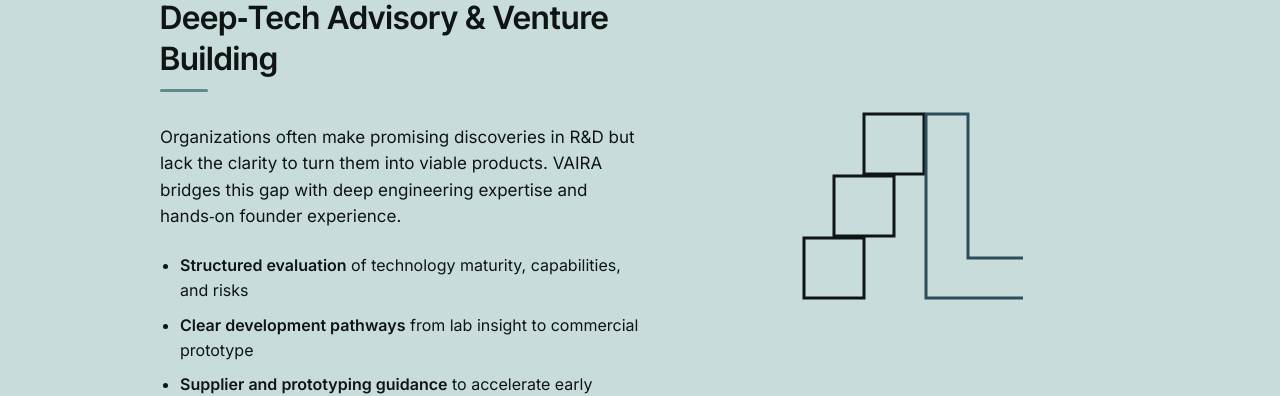
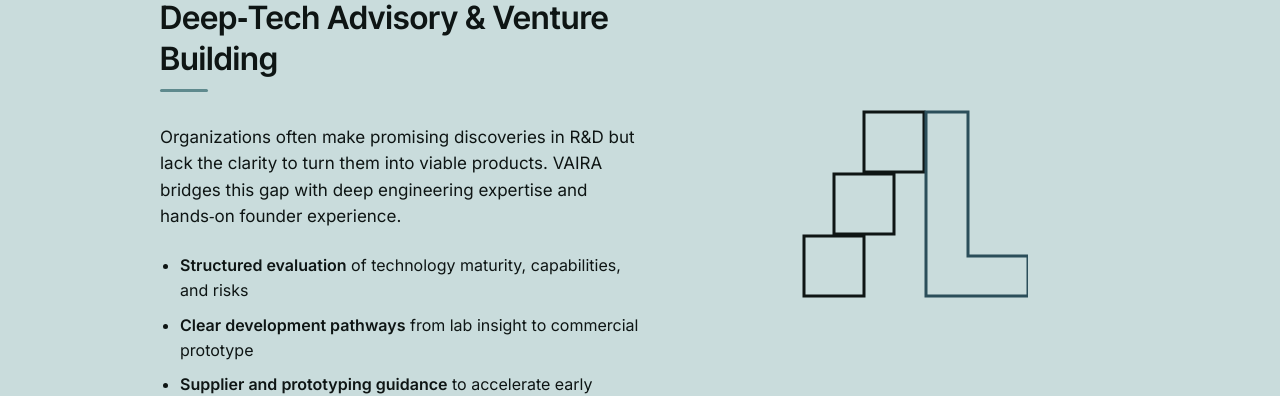
Before and after one commit to raphaelheeb/vaira-advisory, a Jekyll site: the page built from services/index.html, in a window 1280 px wide and 900 px high, scrolled down 1184 px. Shown: the part 150-546 px from the top of the window. Built offline with Jekyll 4.4.1, drawn with Linux system fonts in a browser that asks for light colours.

Commit message:
Update index.html

```diff
--- a/services/index.html
+++ b/services/index.html
@@ -154,7 +154,7 @@
 
     <div class="split-right">
 <div class="micro-illustration">
-  <svg width="265" height="265" viewBox="0 0 265 265" fill="none"
+  <svg width="270" height="270" viewBox="0 0 270 270" fill="none"
        xmlns="http://www.w3.org/2000/svg">
 
     <g transform="translate(6,-20)">
```
